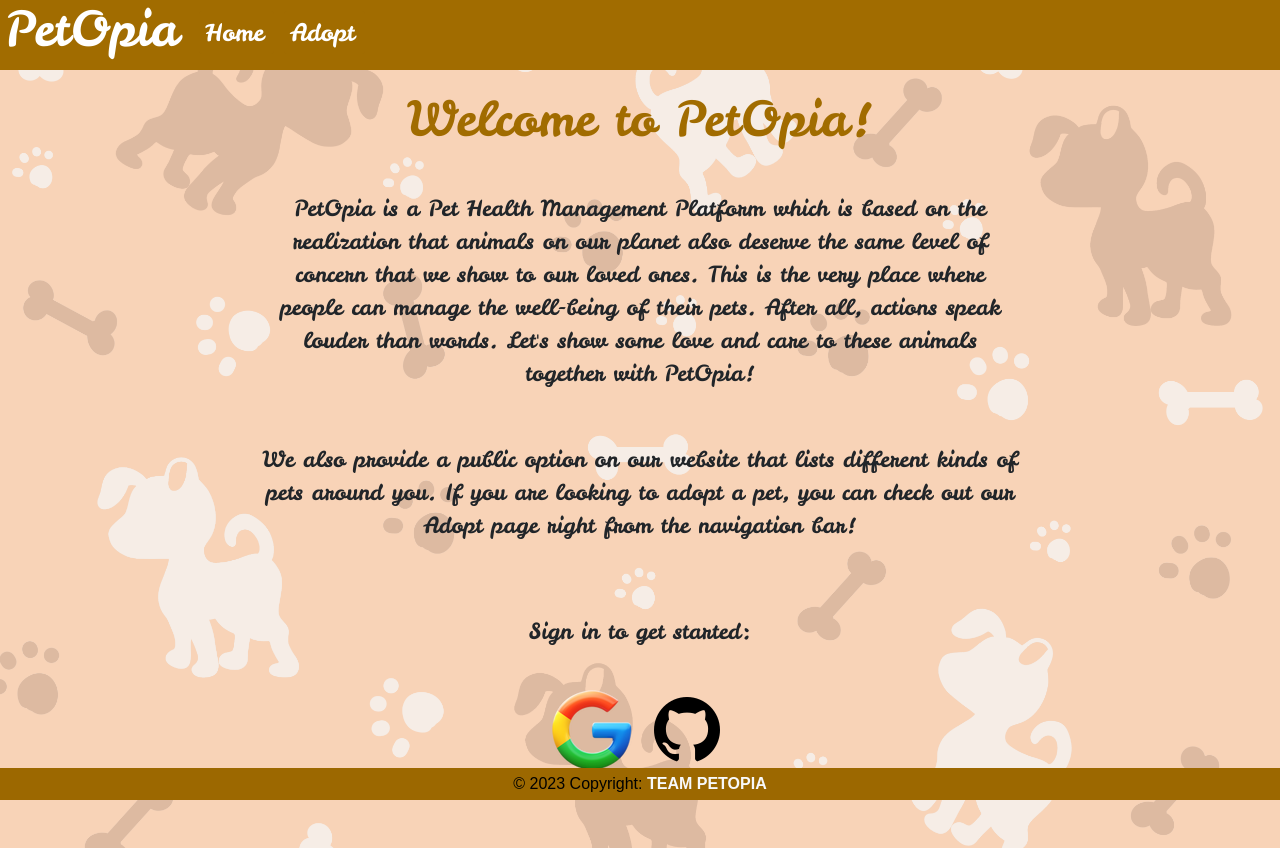
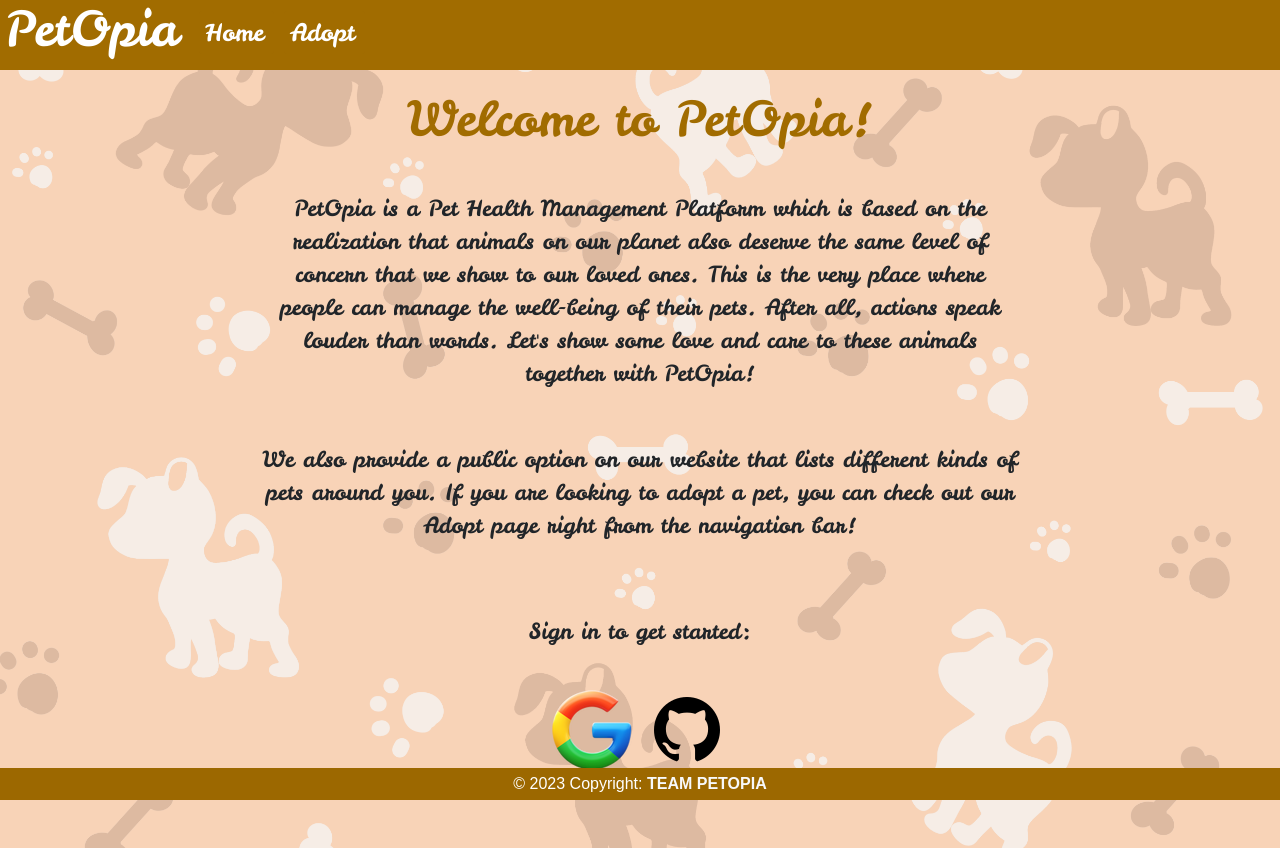
Before and after one commit to sanjanvadi/PetOpia, a React (Create React App) app in the folder client/: page / in a window 1280 px wide. Built offline with nearby package versions, Linux system fonts and the light colour scheme; no server answers.

Commit message:
Fix tota11y contrast error

```diff
--- a/client/src/App.js
+++ b/client/src/App.js
@@ -114,7 +114,7 @@ function App() {
           <div className="text-center p-1">
             <span
               style={{
-                color: "black",
+                color: "white",
                 fontWeight: "lighter",
                 fontSize: "medium",
               }}
```
